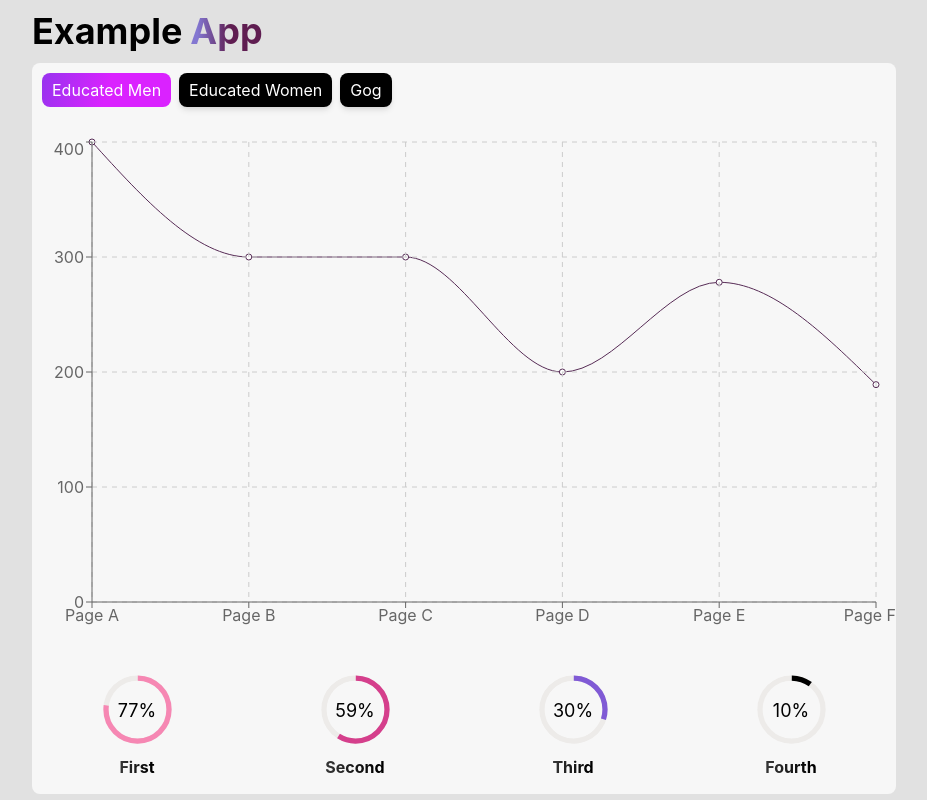
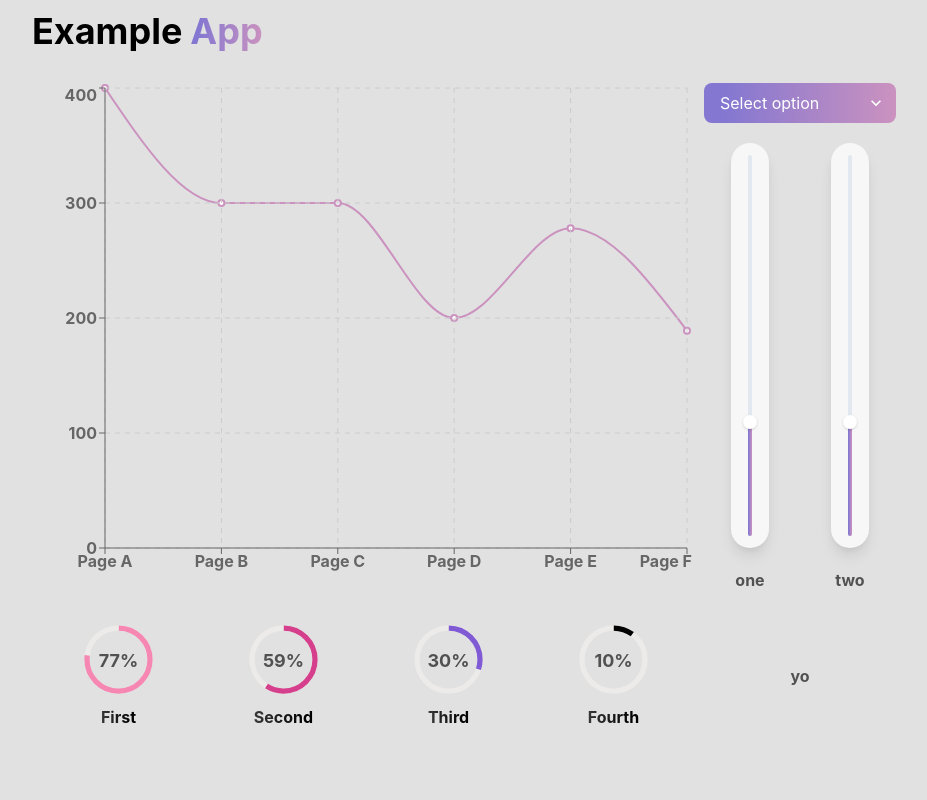
Before and after one commit to mattbardal/ch2023, a React (Create React App) app in the folder frontend/: page / in a window 1280 px wide. Shown: the top 800 px of the page, without its empty margins (176-1103 px from the left). Built offline with nearby package versions, Linux system fonts and the light colour scheme.

Commit message:
UI Changes

```diff
--- a/frontend/package.json
+++ b/frontend/package.json
@@ -19,6 +19,7 @@
     "react": "^18.2.0",
     "react-dom": "^18.2.0",
     "react-scripts": "5.0.1",
+    "recharts": "^2.4.3",
     "typescript": "^4.9.5",
     "web-vitals": "^2.1.4"
   },
--- a/frontend/src/components/Graph.tsx
+++ b/frontend/src/components/Graph.tsx
@@ -23,13 +23,8 @@ export default function Graph() {
   return (
     <Center my="5" w="100%" h="500px">
       <ResponsiveContainer width="100%" height="100%">
-        <LineChart
-          width={600}
-          height={300}
-          data={data}
-          margin={{ top: 5, right: 20, bottom: 5, left: 0 }}
-        >
-          <Line type="monotone" dataKey="uv" stroke="#572c56" />
+        <LineChart width={600} height={300} data={data}>
+          <Line type="monotone" dataKey="uv" stroke="#cb92bf" strokeWidth={2} />
           <CartesianGrid stroke="#ccc" strokeDasharray="5 5" />
           <XAxis dataKey="name" />
           <YAxis />
--- a/frontend/src/components/Header.tsx
+++ b/frontend/src/components/Header.tsx
@@ -6,7 +6,7 @@ export default function Header() {
       <HStack>
         <Heading color="black">Example</Heading>
         <Heading
-          background="linear-gradient(to right, #8377D1 10%, #5f1d51 55%)"
+          background="linear-gradient(to right, #8377D1 10%, #cb92bf )"
           backgroundClip="text"
         >
           App
--- a/frontend/src/components/Selects.tsx
+++ b/frontend/src/components/Selects.tsx
@@ -1,59 +1,18 @@
-import { Box, HStack, useRadio, useRadioGroup } from "@chakra-ui/react";
+import { Box, Select } from "@chakra-ui/react";
 
-function RadioCard(props: any) {
-  const { getInputProps, getCheckboxProps } = useRadio(props);
-
-  const input = getInputProps();
-
-  const checkbox = getCheckboxProps();
-
+export default function Selects() {
   return (
-    <Box as="label">
-      <input {...input} />
-      <Box
-        {...checkbox}
-        cursor="pointer"
-        color="white"
-        bg="black"
-        backgroundSize="200% auto"
-        borderRadius="lg"
-        boxShadow="md"
-        _checked={{
-          bg: "linear-gradient(107deg, #9733EE 0%, #DA22FF  51%)",
-          color: "white",
-          boxShadow: "none",
-        }}
-        px="10px"
-        py="5px"
-      >
-        {props.children}
-      </Box>
+    <Box
+      mt="5"
+      bgGradient="linear-gradient(to right, #8377D1 10%, #cb92bf )"
+      borderRadius="lg"
+      color="white"
+    >
+      <Select placeholder="Select option" border="none">
+        <option value="option1">Option 1</option>
+        <option value="option2">Option 2</option>
+        <option value="option3">Option 3</option>
+      </Select>
     </Box>
   );
 }
-
-export default function Selects() {
-  const options = ["Educated Men", "Educated Women", "Gog"];
-
-  const { getRootProps, getRadioProps } = useRadioGroup({
-    name: "selections",
-    defaultValue: options[0],
-    onChange: console.log,
-  });
-
-  const group = getRootProps();
-
-  return (
-    <HStack {...group} p="10px">
-      {options.map((value) => {
-        const radio = getRadioProps({ value });
-
-        return (
-          <RadioCard key={value} {...radio}>
-            {value}
-          </RadioCard>
-        );
-      })}
-    </HStack>
-  );
-}
--- a/frontend/src/components/Sliders.tsx
+++ b/frontend/src/components/Sliders.tsx
@@ -1,23 +1,24 @@
 import {
   Box,
+  HStack,
   Slider,
   SliderFilledTrack,
   SliderThumb,
   SliderTrack,
   Text,
-  VStack,
 } from "@chakra-ui/react";
 
 const CustomSlider = () => {
   return (
     <>
-      <Text fontWeight="bold" fontSize="xl">
-        cool 1
-      </Text>
       <Box p="3" bgColor="grey.50" borderRadius="full" shadow="lg">
-        <Slider aria-label="slider-ex-2" defaultValue={30}>
+        <Slider
+          aria-label="slider-ex-2"
+          defaultValue={30}
+          orientation="vertical"
+        >
           <SliderTrack>
-            <SliderFilledTrack bg="linear-gradient(to right, #cb63cb 55%,#292541)" />
+            <SliderFilledTrack bg="linear-gradient(to right, #8377D1 10%, #cb92bf )" />
           </SliderTrack>
           <SliderThumb />
         </Slider>
@@ -28,9 +29,21 @@ const CustomSlider = () => {
 
 export default function Sliders() {
   return (
-    <VStack w="100%" h="125px" mt="5" alignItems="left" spacing="10px">
-      <CustomSlider />
-      <CustomSlider />
-    </VStack>
+    <>
+      <HStack
+        w="100%"
+        h="75%"
+        mt="5"
+        alignItems="left"
+        justifyContent="space-around"
+      >
+        <CustomSlider />
+        <CustomSlider />
+      </HStack>
+      <HStack w="100%" mt="5" alignItems="left" justifyContent="space-around">
+        <Text>one</Text>
+        <Text>two</Text>
+      </HStack>
+    </>
   );
 }
--- a/frontend/src/container/MainContainer.tsx
+++ b/frontend/src/container/MainContainer.tsx
@@ -1,4 +1,4 @@
-import { Box } from "@chakra-ui/react";
+import { Box, Center, Grid, GridItem } from "@chakra-ui/react";
 import Graph from "../components/Graph";
 import PercentWheel from "../components/PercentWheel";
 import Selects from "../components/Selects";
@@ -7,21 +7,31 @@ import Sliders from "../components/Sliders";
 export default function MainContainer() {
   return (
     <Box borderRadius="lg">
-      {/*
-
-
-      useStates: for each selects, for each slider --> into graph as props
-      locally: graph, selects, sliders
-
-
-      */}
-
-      <Box shadow='full' bg='grey.50' borderRadius='lg'>
-        <Selects />
-        <Graph />
-        <PercentWheel />
-      </Box>
-      <Sliders />
+      <Grid
+        templateAreas={`"main select"
+                        "footer nothing"`}
+        gridTemplateColumns={"1fr 200px"}
+        h="100%"
+        gap="1"
+        color="blackAlpha.700"
+        fontWeight="bold"
+      >
+        <GridItem pl="2" area={"main"}>
+          <Graph />
+        </GridItem>
+        <GridItem pl="2" area={"select"}>
+          <Selects />
+          <Sliders />
+        </GridItem>
+        <GridItem pl="2" area={"footer"}>
+          <PercentWheel />
+        </GridItem>
+        <GridItem pl="2" area={"nothing"}>
+          <Center h="100%" w="100%">
+            yo
+          </Center>
+        </GridItem>
+      </Grid>
     </Box>
   );
 }
```
Also changed, not shown: 1 other file (tests, documents, lock files or other folders).
